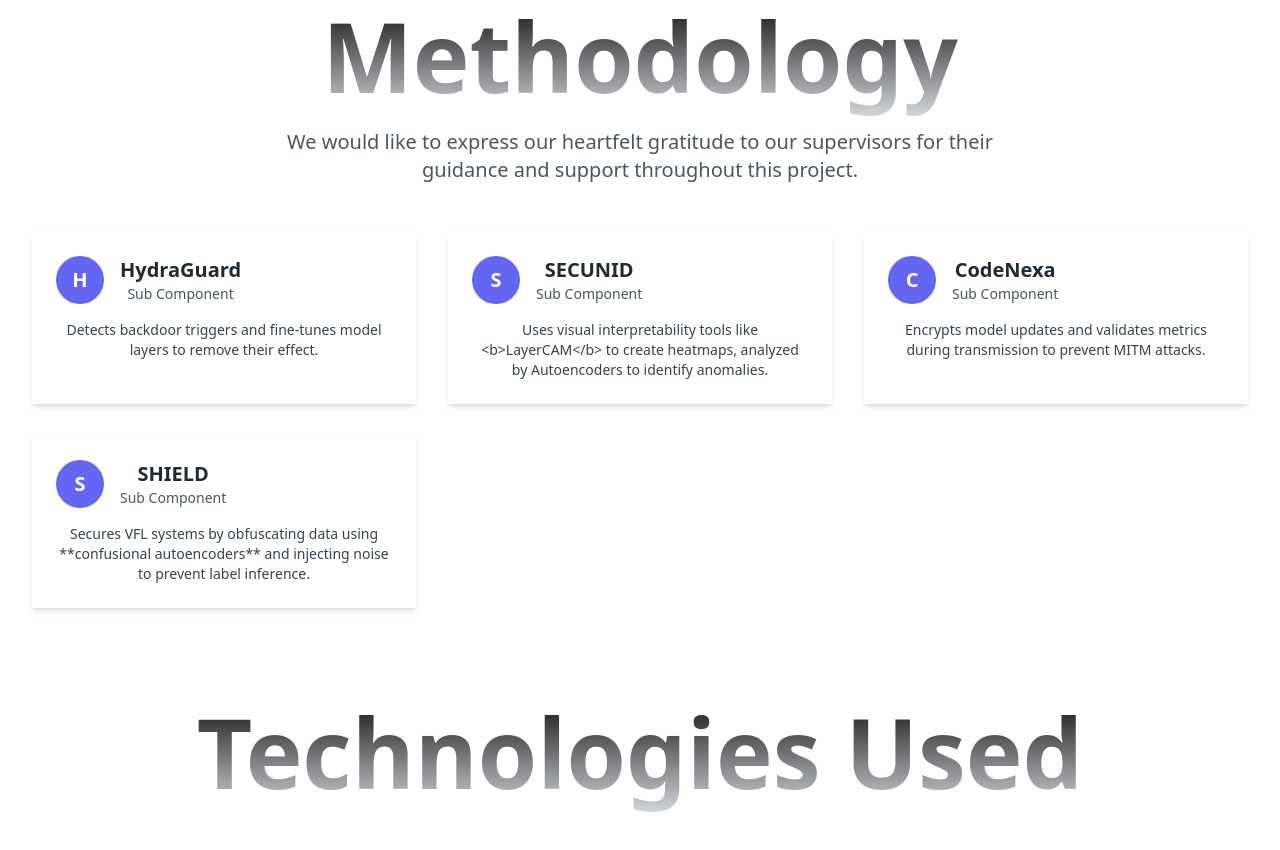
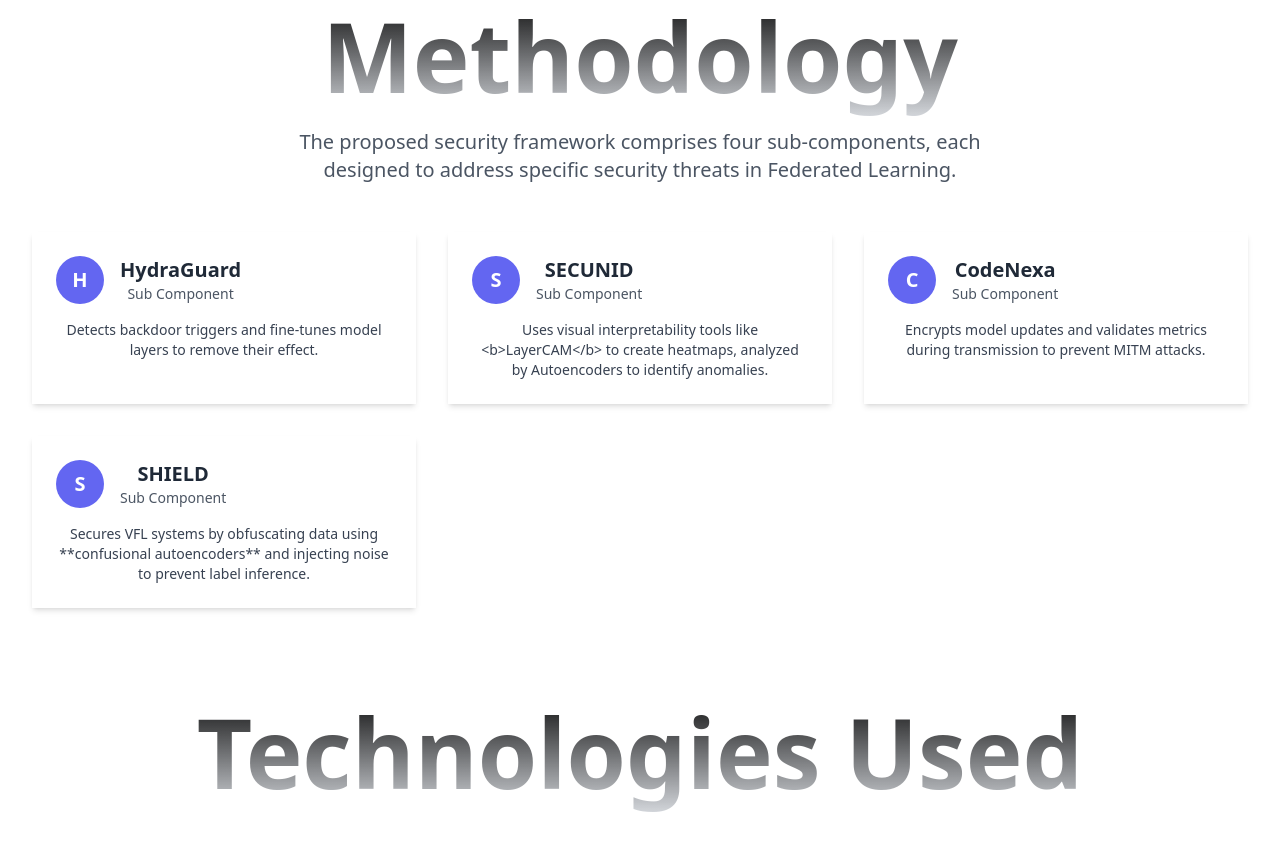
Before and after one commit to AshenWijesingha/CodeNEXA, a React (Vite) app: page / in a window 1280 px wide. Shown: the part 5340-6190 px from the top of the page. Built offline with nearby package versions, Linux system fonts and the light colour scheme.

Commit message:
Updated Methodology

```diff
--- a/src/components/sections/Methodology.tsx
+++ b/src/components/sections/Methodology.tsx
@@ -50,7 +50,7 @@ const AcknowledgementSection = () => {
       <br /><br />
 
         <p className="text-lg md:text-xl text-gray-600 text-center mb-12 max-w-3xl mx-auto">
-          We would like to express our heartfelt gratitude to our supervisors for their guidance and support throughout this project.
+          The proposed security framework comprises four sub-components, each designed to address specific security threats in Federated Learning.
         </p>
         <div className="grid grid-cols-1 md:grid-cols-2 lg:grid-cols-3 gap-8">
           {supervisors.map((supervisor, index) => (
```
